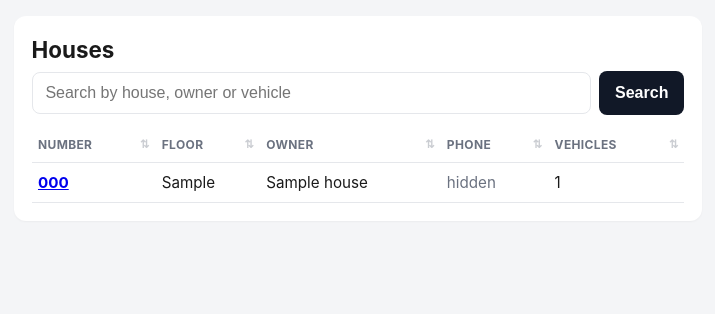
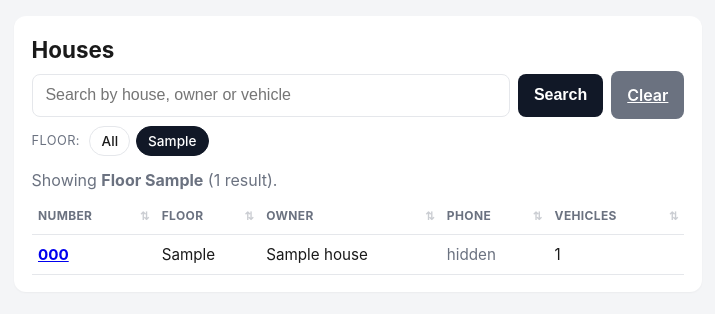
Before and after one commit to happy2332/gatekeeping-sector7, a Flask app: a page that uses templates/houses.html in a window 1280 px wide. Shown: the part 48-362 px from the top of the page, without its empty margins (282-997 px from the left). Run offline with Flask 3, Linux system fonts and the light colour scheme; tables that the repository leaves empty hold one stand-in row (values such as "Sample post").

Commit message:
Add filter pills on Inside, Log, Houses
Each page gets pill-style filter buttons next to the search box.
Filters and search stack: Inside ?kind=resident&q=Sharma narrows to
that house; Log ?kind=visitor&status=in shows only visitors who are
inside right now.

- Inside: Type filter (Resident / Visitor / Unknown).
- Log: Type AND Status (In / Out) filters.
- Houses: Floor filter, dynamically built from existing distinct
  floors plus a 'No floor' pill when at least one house has no floor.

Bad ?kind values are silently ignored (treated as no filter) so a
typo in the URL doesn't 500.

```diff
--- a/app.py
+++ b/app.py
@@ -211,6 +211,9 @@ def normalise_plate(plate: str) -> str:
 def index():
     db = get_db()
     q = request.args.get("q", "").strip()
+    kind_filter = request.args.get("kind", "").strip().lower()
+    if kind_filter not in ("resident", "visitor", "unknown"):
+        kind_filter = ""
     params = []
     where_extra = ""
     if q:
@@ -222,6 +225,9 @@ def index():
             "  OR UPPER(h.owner_name) LIKE ?)"
         )
         params = [like, like, like, like]
+    if kind_filter:
+        where_extra += " AND m.kind = ?"
+        params.append(kind_filter)
     inside = db.execute(
         f"""
         SELECT m.plate, m.kind, m.ts, m.house_id,
@@ -250,41 +256,60 @@ def index():
         LIMIT 20
         """
     ).fetchall()
-    return render_template("index.html", inside=inside, recent=recent, q=q)
+    return render_template("index.html", inside=inside, recent=recent, q=q, kind_filter=kind_filter)
 
 
 @app.route("/houses")
 def houses_list():
     db = get_db()
     q = request.args.get("q", "").strip()
+    floor_filter = request.args.get("floor", "").strip()
+    # Special sentinel to filter for no-floor houses
+    no_floor = floor_filter == "_none_"
+
+    clauses = []
+    params = []
     if q:
         like = f"%{q.upper()}%"
-        rows = db.execute(
-            """
-            SELECT h.*, COUNT(v.id) AS vehicle_count
-            FROM houses h LEFT JOIN vehicles v ON v.house_id = h.id
-            WHERE h.id IN (
-                SELECT h2.id FROM houses h2
-                LEFT JOIN vehicles v2 ON v2.house_id = h2.id
-                WHERE UPPER(h2.number) LIKE ?
-                   OR UPPER(h2.owner_name) LIKE ?
-                   OR UPPER(v2.plate) LIKE ?
-            )
-            GROUP BY h.id
-            ORDER BY h.number, h.floor
-            """,
-            (like, like, like),
-        ).fetchall()
-    else:
-        rows = db.execute(
-            """
-            SELECT h.*, COUNT(v.id) AS vehicle_count
-            FROM houses h LEFT JOIN vehicles v ON v.house_id = h.id
-            GROUP BY h.id
-            ORDER BY h.number, h.floor
-            """
-        ).fetchall()
-    return render_template("houses.html", houses=rows, q=q)
+        clauses.append(
+            "h.id IN ("
+            "  SELECT h2.id FROM houses h2"
+            "   LEFT JOIN vehicles v2 ON v2.house_id = h2.id"
+            "   WHERE UPPER(h2.number) LIKE ?"
+            "      OR UPPER(h2.owner_name) LIKE ?"
+            "      OR UPPER(v2.plate) LIKE ?"
+            ")"
+        )
+        params += [like, like, like]
+    if no_floor:
+        clauses.append("h.floor IS NULL")
+    elif floor_filter:
+        clauses.append("h.floor = ?")
+        params.append(floor_filter)
+    where = ("WHERE " + " AND ".join(clauses)) if clauses else ""
+
+    rows = db.execute(
+        f"""
+        SELECT h.*, COUNT(v.id) AS vehicle_count
+        FROM houses h LEFT JOIN vehicles v ON v.house_id = h.id
+        {where}
+        GROUP BY h.id
+        ORDER BY h.number, h.floor
+        """,
+        params,
+    ).fetchall()
+
+    # Distinct floors for the filter pills (skip nulls)
+    floors = [r["floor"] for r in db.execute(
+        "SELECT DISTINCT floor FROM houses WHERE floor IS NOT NULL ORDER BY floor"
+    ).fetchall()]
+    has_floorless = db.execute(
+        "SELECT 1 FROM houses WHERE floor IS NULL LIMIT 1"
+    ).fetchone() is not None
+
+    return render_template("houses.html", houses=rows, q=q,
+                           floors=floors, has_floorless=has_floorless,
+                           floor_filter=floor_filter)
 
 
 @app.route("/houses/<int:house_id>", methods=["GET", "POST"])
@@ -544,17 +569,30 @@ def api_log():
 def log_view():
     db = get_db()
     q = request.args.get("q", "").strip()
+    kind_filter = request.args.get("kind", "").strip().lower()
+    if kind_filter not in ("resident", "visitor", "unknown"):
+        kind_filter = ""
+    status_filter = request.args.get("status", "").strip().lower()
+    if status_filter not in ("in", "out"):
+        status_filter = ""
     params = []
-    where = ""
+    clauses = []
     if q:
         like = f"%{q.upper()}%"
-        where = (
-            "WHERE UPPER(m.plate) LIKE ?"
-            "   OR UPPER(h.number) LIKE ?"
-            "   OR UPPER(m.visitor_name) LIKE ?"
-            "   OR UPPER(h.owner_name) LIKE ?"
+        clauses.append(
+            "(UPPER(m.plate) LIKE ?"
+            " OR UPPER(h.number) LIKE ?"
+            " OR UPPER(m.visitor_name) LIKE ?"
+            " OR UPPER(h.owner_name) LIKE ?)"
         )
-        params = [like, like, like, like]
+        params += [like, like, like, like]
+    if kind_filter:
+        clauses.append("m.kind = ?")
+        params.append(kind_filter)
+    if status_filter:
+        clauses.append("m.direction = ?")
+        params.append(status_filter)
+    where = ("WHERE " + " AND ".join(clauses)) if clauses else ""
     rows = db.execute(
         f"""
         SELECT m.*, h.number AS house_number, h.floor AS house_floor,
@@ -568,7 +606,8 @@ def log_view():
         """,
         params,
     ).fetchall()
-    return render_template("log.html", rows=rows, q=q)
+    return render_template("log.html", rows=rows, q=q,
+                           kind_filter=kind_filter, status_filter=status_filter)
 
 
 @app.route("/login", methods=["GET", "POST"])
--- a/static/style.css
+++ b/static/style.css
@@ -62,6 +62,15 @@ input:focus { outline: 2px solid #2563eb33; border-color: #2563eb; }
 .checkbox > span em { font-style: normal; color: var(--muted); font-size: .8rem; display: block; }
 .row { display: flex; gap: .5rem; flex-wrap: wrap; align-items: center; }
 .row > input[type="search"], .row > input[type="text"], .row > input:not([type]) { flex: 1 1 12rem; min-width: 8rem; }
+.pills { display: flex; gap: .35rem; flex-wrap: wrap; margin: .4rem 0 .8rem; }
+.pills > a {
+  display: inline-block; padding: .3rem .7rem; border-radius: 999px;
+  border: 1px solid var(--line); background: #fff; color: var(--ink);
+  text-decoration: none; font-size: .85rem; font-weight: 500;
+}
+.pills > a.active { background: #111827; color: #fff; border-color: #111827; }
+.pills .label { color: var(--muted); align-self: center; font-size: .8rem;
+  text-transform: uppercase; letter-spacing: .03em; padding-right: .25rem; }
 .btn {
   padding: .8rem 1rem; border: 0; border-radius: 8px; background: #111827;
   color: #fff; font-weight: 600; font-size: 1rem; cursor: pointer; flex: 1 1 auto;
--- a/templates/houses.html
+++ b/templates/houses.html
@@ -3,12 +3,35 @@
 {% block content %}
 <section class="card">
   <h1>Houses</h1>
-  <form method="get" class="row" style="margin:.4rem 0 .8rem">
+  <form method="get" class="row" style="margin:.4rem 0 .4rem">
     <input name="q" value="{{ q or '' }}" placeholder="Search by house, owner or vehicle">
+    {% if floor_filter %}<input type="hidden" name="floor" value="{{ floor_filter }}">{% endif %}
     <button class="btn" style="flex:0 0 auto">Search</button>
-    {% if q %}<a class="btn" style="flex:0 0 auto;background:#6b7280" href="{{ url_for('houses_list') }}">Clear</a>{% endif %}
+    {% if q or floor_filter %}<a class="btn" style="flex:0 0 auto;background:#6b7280" href="{{ url_for('houses_list') }}">Clear</a>{% endif %}
   </form>
-  {% if q %}<p class="muted" style="margin:0 0 .5rem">Showing matches for "<strong>{{ q }}</strong>" ({{ houses|length }} result{{ 's' if houses|length != 1 else '' }}).</p>{% endif %}
+  {% if floors or has_floorless %}
+    {% macro qs(fl=None) -%}
+      {%- set parts = [] -%}
+      {%- if q %}{% set _ = parts.append('q=' ~ q) %}{% endif -%}
+      {%- if fl %}{% set _ = parts.append('floor=' ~ fl) %}{% endif -%}
+      {{- ('?' ~ parts|join('&')) if parts else url_for('houses_list') -}}
+    {%- endmacro %}
+    <div class="pills">
+      <span class="label">Floor:</span>
+      <a href="{{ qs() }}" class="{{ 'active' if not floor_filter else '' }}">All</a>
+      {% if has_floorless %}
+        <a href="{{ qs(fl='_none_') }}" class="{{ 'active' if floor_filter == '_none_' else '' }}">No floor</a>
+      {% endif %}
+      {% for f in floors %}
+        <a href="{{ qs(fl=f) }}" class="{{ 'active' if floor_filter == f else '' }}">{{ f }}</a>
+      {% endfor %}
+    </div>
+  {% endif %}
+  {% if q or floor_filter %}<p class="muted" style="margin:0 0 .5rem">Showing
+    {%- if floor_filter %} <strong>{{ 'No floor' if floor_filter == '_none_' else 'Floor ' ~ floor_filter }}</strong>{% endif %}
+    {%- if q %}{{ ' matching' if floor_filter else ' matches for' }} "<strong>{{ q }}</strong>"{% endif %}
+    ({{ houses|length }} result{{ 's' if houses|length != 1 else '' }}).
+  </p>{% endif %}
   {% if houses %}
   <table class="data sortable">
     <thead><tr>
```
Also changed, not shown: templates/index.html (+20 -3 lines), templates/log.html (+25 -2 lines).
